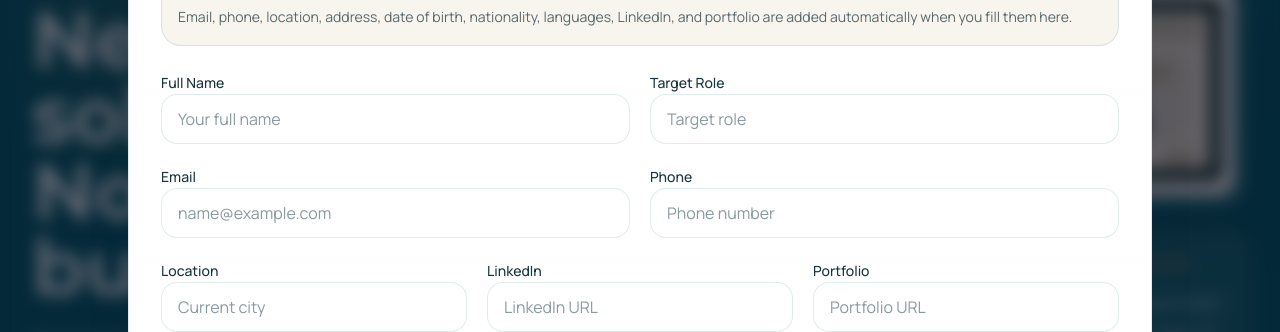
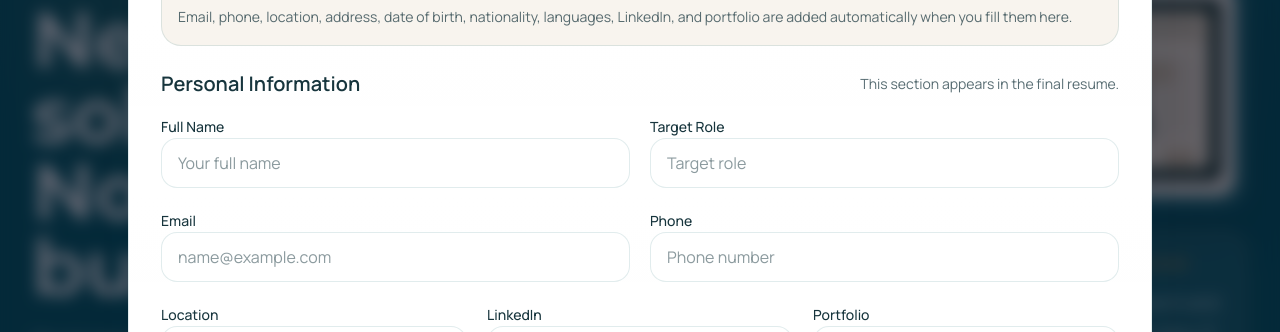
Before and after one commit to djkreddys-cmyk/Werkly, a Next.js app: page / in a window 1280 px wide. Both pictures are taken after a click on the button "Resume Builder". Shown: the part 215-547 px from the top of the page. Built offline with nearby package versions, Linux system fonts and the light colour scheme.

Commit message:
Show personal information as a visible form section

```diff
--- a/components/resume-builder-v2.tsx
+++ b/components/resume-builder-v2.tsx
@@ -373,7 +373,13 @@ export function ResumeBuilder({ mode = "full" }: { mode?: "full" | "modalOnly" }
           <p className="text-sm font-semibold text-[var(--color-ink)]">Personal Information included in resume</p>
           <p className="mt-2 text-sm leading-6 text-[var(--color-muted)]">Email, phone, location, address, date of birth, nationality, languages, LinkedIn, and portfolio are added automatically when you fill them here.</p>
         </div>
-        <div className="mt-6 grid gap-5 sm:grid-cols-2">
+        <div className="mt-6">
+          <div className="mb-4 flex items-center justify-between gap-4">
+            <h3 className="text-xl font-semibold text-[var(--color-ink)]">Personal Information</h3>
+            <p className="text-sm text-[var(--color-muted)]">This section appears in the final resume.</p>
+          </div>
+        </div>
+        <div className="grid gap-5 sm:grid-cols-2">
           <label className="space-y-2"><span className="text-sm font-medium text-[var(--color-ink)]">Full Name</span><input value={form.fullName} onChange={(event) => handleFieldChange("fullName", event.target.value)} className="w-full rounded-2xl border border-[var(--color-line)] bg-white px-4 py-3 outline-none transition focus:border-[var(--color-dark)]" placeholder="Your full name" /></label>
           <label className="space-y-2"><span className="text-sm font-medium text-[var(--color-ink)]">Target Role</span><input value={form.targetRole} onChange={(event) => handleFieldChange("targetRole", event.target.value)} className="w-full rounded-2xl border border-[var(--color-line)] bg-white px-4 py-3 outline-none transition focus:border-[var(--color-dark)]" placeholder="Target role" /></label>
           <label className="space-y-2"><span className="text-sm font-medium text-[var(--color-ink)]">Email</span><input value={form.email} onChange={(event) => handleFieldChange("email", event.target.value)} className="w-full rounded-2xl border border-[var(--color-line)] bg-white px-4 py-3 outline-none transition focus:border-[var(--color-dark)]" placeholder="name@example.com" /></label>
```
